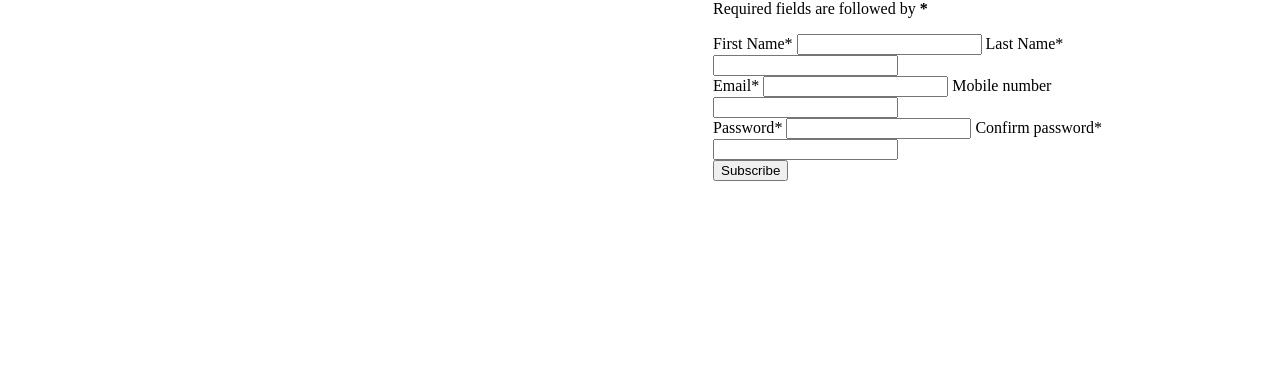
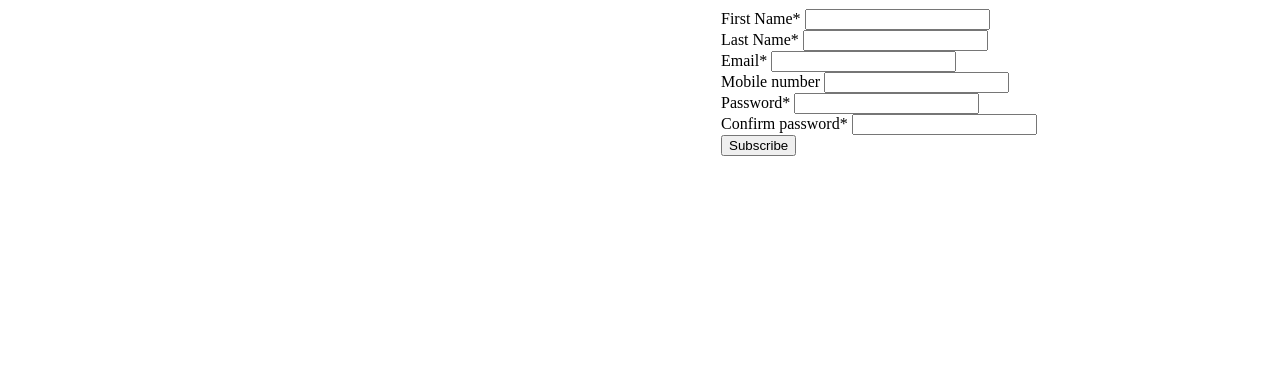
Before and after one commit to janbornindec/signup-form, a plain HTML site: page index.html in a window 1280 px wide. Shown: the part 409-800 px from the top of the page. Drawn offline with Linux system fonts and the light colour scheme.

Commit message:
Add div for each line in form

```diff
--- a/index.html
+++ b/index.html
@@ -9,6 +9,9 @@
 </head>
 <body>
     <div class="left">
+        <div class="logo">
+            <img src="JClogo-white.png" alt="Janelle Choo's logo">
+        </div>
     </div>
     <div class="right">
         <div class="description">
@@ -17,29 +20,32 @@
         <div class="form-container">
             <form action="" method="get">
                 <h1>Sign me up!</h1>
-                <p>
-                    Required fields are followed by <strong><span aria-label="required">*</span></strong>
-                </p>
                 <section class="name">
-                    <div>
+                    <div class="first-name">
                         <label for="first-name">First Name<span aria-label="required">*</span></label>
                         <input id="first-name" type="text" name="first-name"/>
+                    </div>
+                    <div class="last-name">
                         <label for="last-name">Last Name<span aria-label="required">*</span></label>
                         <input id="last-name" type="text" name="last-name"/>
                     </div>
                 </section>
                 <section class="contact">
-                    <div>
+                    <div class="email">
                         <label for="email">Email<span aria-label="required">*</span></label>
                         <input id="email" type="email" name="email"/>
+                    </div>
+                    <div class="mobile">
                         <label for="Mobile number">Mobile number</label>
                         <input id="mobile" type="tel" name="mobile"/>
                     </div>
                 </section>
-                <section class="password">
-                    <div>
+                <section class="set-password">
+                    <div class="password">
                         <label for="password">Password<span aria-label="required">*</span></label>
                         <input for="password" type="password" name="password">
+                    </div>
+                    <div class="comfirm-pass">
                         <label for="confirm-pass">Confirm password<span aria-label="required">*</span></label>
                         <input for="confirm-pass" type="password" name="confirm-pass">
                     </div>
```
